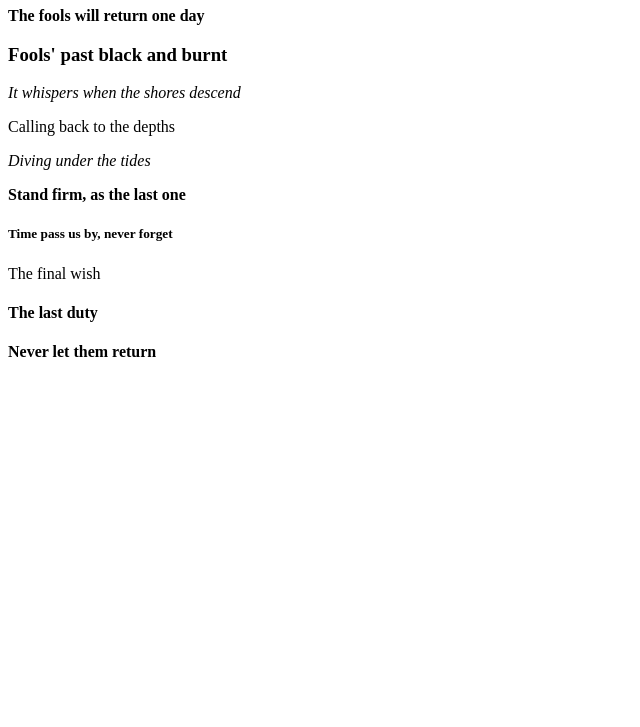
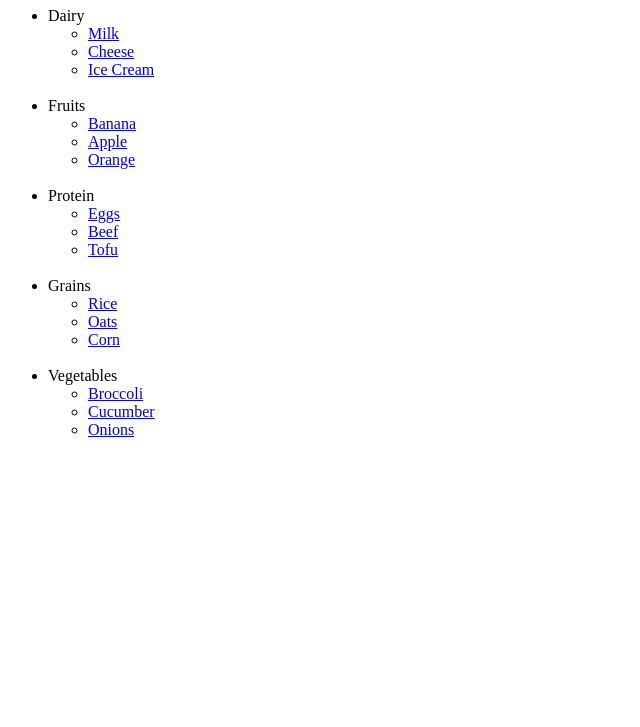
Before and after one commit to KeBin301/kevin-dart230.github.io, a plain HTML site: page index.html in a window 1280 px wide. Shown: the part 73-800 px from the top of the page, without its empty margins (0-640 px from the left). Drawn offline with Linux system fonts and the light colour scheme.

Commit message:
Update index.html

```diff
--- a/index.html
+++ b/index.html
@@ -1,20 +1,48 @@
 <!DOCTYPE html>
+
 <html>
     <head>
-        <title>Depths of the Fools</title>
+        <title>Shopping List</title>
         <meta charset="utf-8">
     </head>
+
     <body>
-        <h1>Depths of the Fools</h1>
-        <p><strong>The fools will return one day</strong></p>
-        <h3>Fools' past black and burnt  </h3>
-        <p><em>It whispers when the shores descend</em></p>
-        <p>Calling back to the depths</p>
-        <p><em>Diving under the tides</em></p>
-        <p><strong>Stand firm, as the last one</strong></p>
-        <h5>Time pass us by, never forget</h5>
-        <p>The final wish</p>
-        <h4>The last duty</h4>
-        <p><strong>Never let them return</strong></p>
+        <h1>Shopping List</h1>
+        <ul>
+            <li>Dairy</li>
+            <ul>
+                <li><a href="https://i5.walmartimages.com/asr/3592de4c-2d2d-4285-afbf-f0508775bd58_2.bb23225176016b4d5ce96c4efed80382.jpeg">Milk</a></li>
+                <li><a href="https://cdn.britannica.com/60/217660-050-DBCC409A/cheddar-cheese-wedge.jpg">Cheese</a></li>
+                <li><a href="https://s7d1.scene7.com/is/image/mcdonalds/DC_202106_0336_LargeVanillaCone_832x472:1-3-product-tile-desktop?wid=765&hei=472&dpr=off">Ice Cream</a></li>
+            </ul>
+            <br>
+            <li>Fruits</li>
+            <ul>
+                <li><a href="https://images.heb.com/is/image/HEBGrocery/000377497">Banana</a></li>
+                <li><a href="https://www.applesfromny.com/wp-content/uploads/2020/06/SnapdragonNEW.png">Apple</a></li>
+                <li><a href="https://cdn.britannica.com/24/174524-050-A851D3F2/Oranges.jpg">Orange</a></li>
+            </ul>
+            <br>
+            <li>Protein</li>
+            <ul>
+                <li><a href="https://cdn.britannica.com/94/151894-050-F72A5317/Brown-eggs.jpg">Eggs</a></li>
+                <li><a href="https://hips.hearstapps.com/hmg-prod/images/delish-roast-beef-horizontal-1540505165.jpg?crop=1xw:0.84375xh;center,top">Beef</a></li>
+                <li><a href="https://www.wandercooks.com/wp-content/uploads/2022/01/tofu-recipes-marinade-ideas-1-683x1024.jpg">Tofu</a></li>
+            </ul>
+            <br>
+            <li>Grains</li>
+            <ul>
+                <li><a href="https://www.acouplecooks.com/wp-content/uploads/2022/02/How-to-Cook-Rice-002s.jpg">Rice</a></li>
+                <li><a href="https://food.fnr.sndimg.com/content/dam/images/food/fullset/2021/09/23/rolled-oats-linen-wood-surface-white-bowl.jpg.rend.hgtvcom.406.325.suffix/1632429307666.jpeg">Oats</a></li>
+                <li><a href="https://assets.epicurious.com/photos/62d9718945d24f281b7f2f39/4:6/w_2793,h_4190,c_limit/BasicCorn_RECIPE_072022_37565.jpg">Corn</a></li>
+            </ul>
+            <br>
+            <li>Vegetables</li>
+            <ul>
+                <li><a href="https://cdn.britannica.com/25/78225-050-1781F6B7/broccoli-florets.jpg">Broccoli</a></li>
+                <li><a href="https://www.lipmanfamilyfarms.com/wp-content/uploads/2020/09/Cucumber-hero@2x-1024x696.png">Cucumber</a></li>
+                <li><a href="https://images.heb.com/is/image/HEBGrocery/000377484?fit=constrain,1&wid=800&hei=800&fmt=jpg&qlt=85,0&resMode=sharp2&op_usm=1.75,0.3,2,0">Onions</a></li>
+            </ul>
+        </ul>
     </body>
 </html>
```
